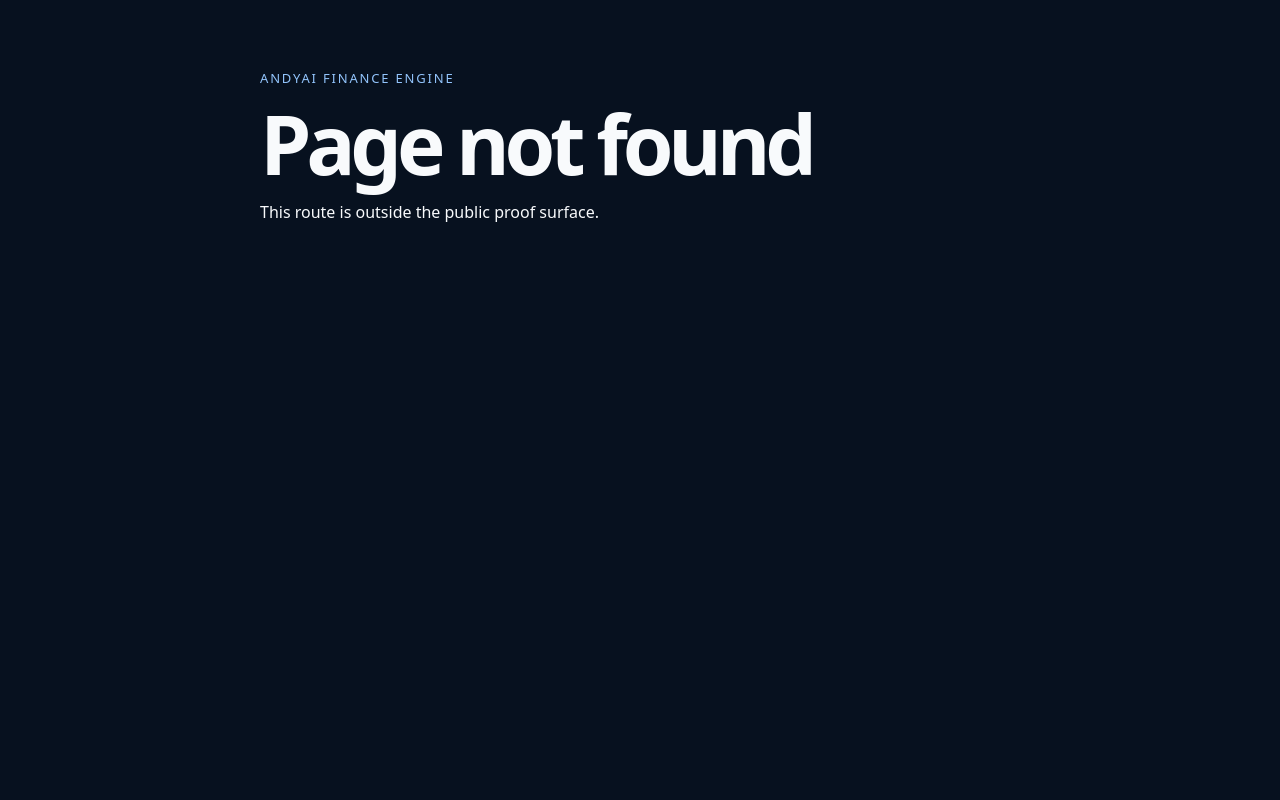
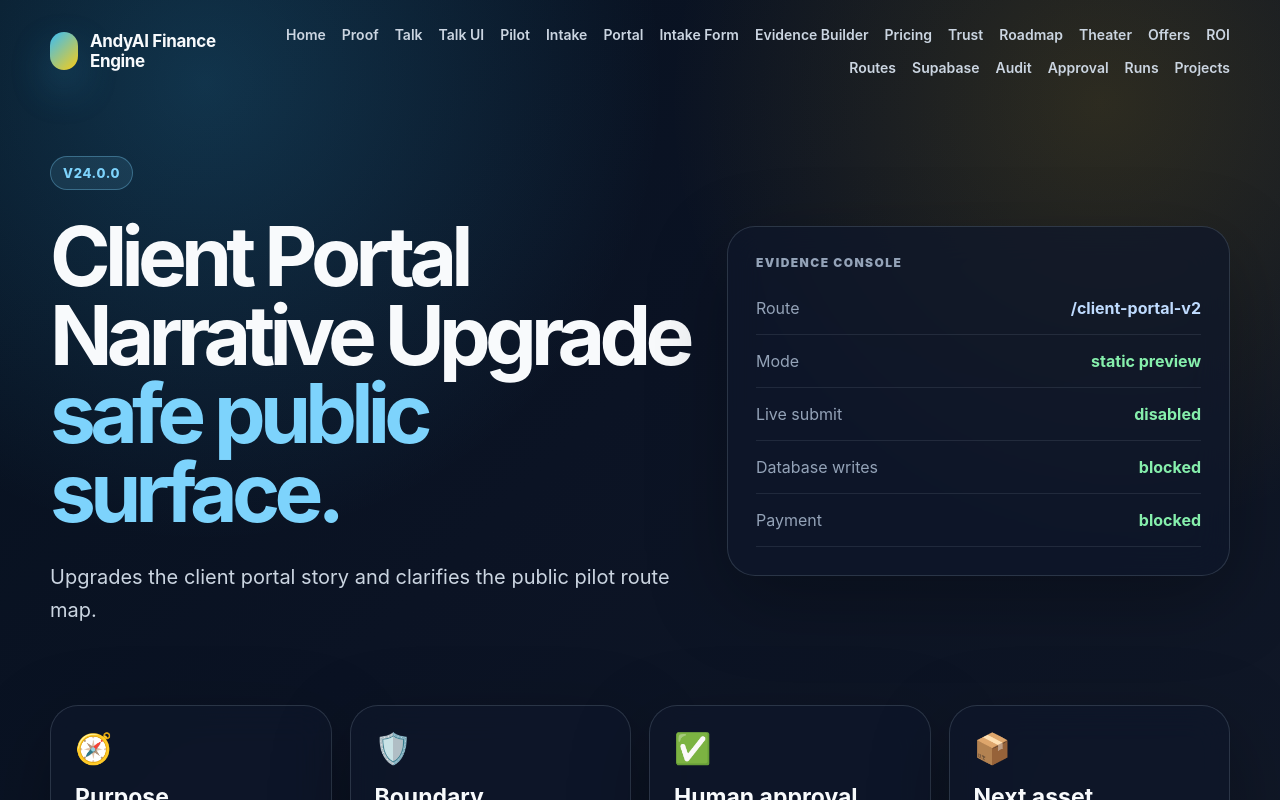
Before and after one commit to kolundzic/andyai-finance-engine, a Next.js app: page /client-portal-v2 in a window 1280 px wide. Before the commit this address had no page. Shown: the top 800 px of the page. Built offline with nearby package versions, Linux system fonts and the light colour scheme.

Commit message:
drone: add v24.0.0 client-portal-narrative-upgrade

```diff
--- /dev/null
+++ b/app/client-portal-v2/page.tsx
@@ -0,0 +1,32 @@
+import { EvidenceConsole, FeatureGrid, PrestigePage } from "../../src/ui/finance-prestige-system";
+
+export const metadata = {
+  title: "AndyAI Finance Engine — Client Portal Narrative Upgrade",
+  description: "Upgrades the client portal story and clarifies the public pilot route map.",
+};
+
+export default function Page() {
+  return (
+    <PrestigePage
+      active="/client-portal-v2"
+      badge="v24.0.0"
+      title="Client Portal Narrative Upgrade"
+      accent="safe public surface."
+      lead="Upgrades the client portal story and clarifies the public pilot route map."
+      right={<EvidenceConsole rows={[
+        ["Route", "/client-portal-v2", "blue"],
+        ["Mode", "static preview", "green"],
+        ["Live submit", "disabled", "green"],
+        ["Database writes", "blocked", "green"],
+        ["Payment", "blocked", "green"],
+      ] as any} />}
+    >
+      <FeatureGrid items={[
+        ["🧭", "Purpose", "Upgrades the client portal story and clarifies the public pilot route map."],
+        ["🛡️", "Boundary", "This route is a static public surface with no live submit, no network call, and no database write."],
+        ["✅", "Human approval", "The system may structure and preview, but the human remains the authority gate."],
+        ["📦", "Next asset", "Client portal becomes clearer and more commercial."],
+      ] as any} />
+    </PrestigePage>
+  );
+}
--- a/package.json
+++ b/package.json
@@ -1,6 +1,6 @@
 {
   "name": "andyai-finance-engine",
-  "version": "23.0.0",
+  "version": "24.0.0",
   "private": true,
   "description": "AndyAI Finance Engine — public showcase powered by a governed financial modeling core.",
   "scripts": {
```
Also changed, not shown: configs/drone-master/client-portal-narrative-upgrade.v24.0.0.json (added, +17 -0 lines), 3 other files (tests, documents, lock files or other folders).
